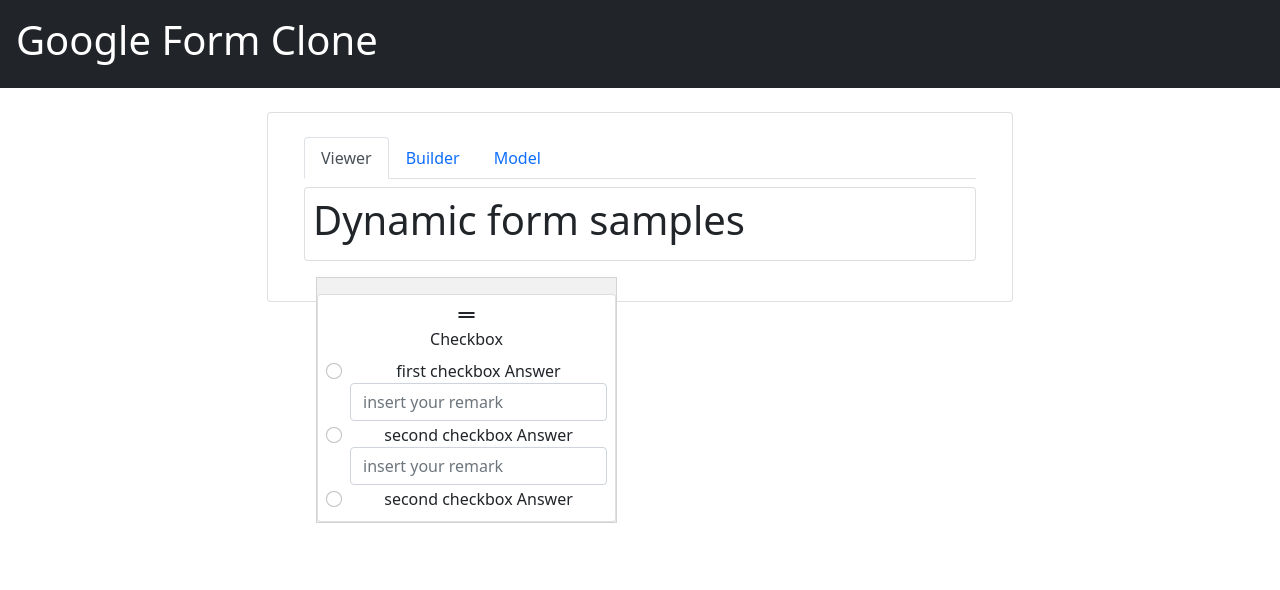
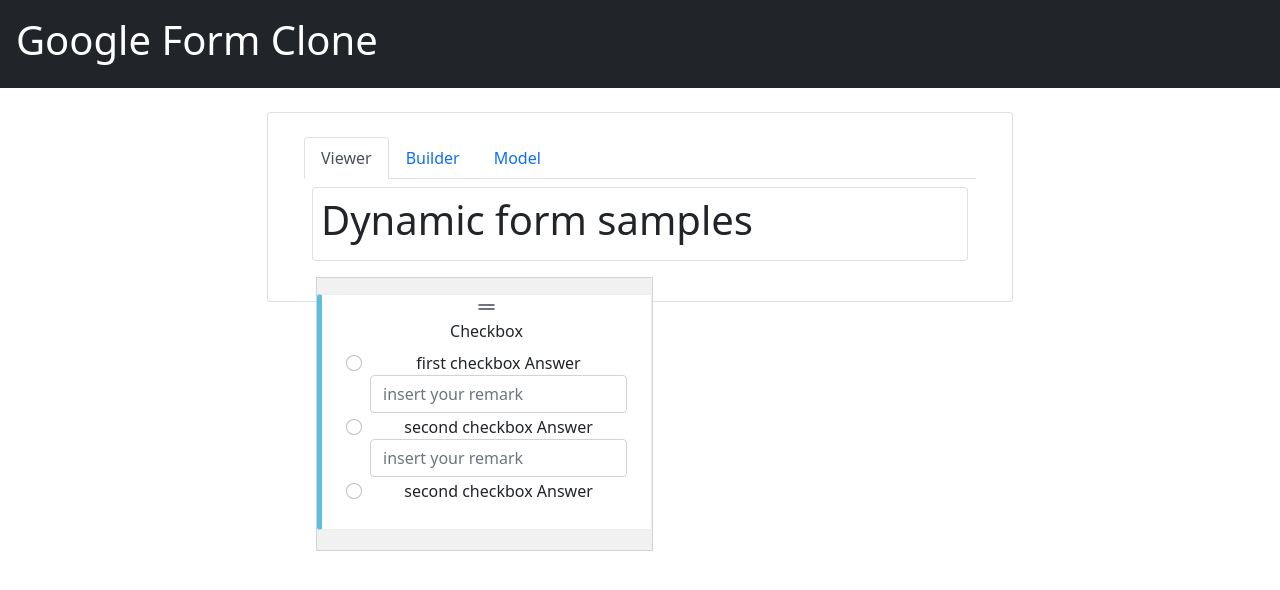
Before and after one commit to salehloke/google-form-clone, an Angular app: page / in a window 1280 px wide. Shown: the top 590 px of the page. Built offline with nearby package versions, Linux system fonts and the light colour scheme.

Commit message:
add callout to the cards

```diff
--- a/src/app/google-form-clone/google-form-viewer/google-form-viewer.component.html
+++ b/src/app/google-form-clone/google-form-viewer/google-form-viewer.component.html
@@ -1,5 +1,5 @@
 <!-- title card -->
-<div #title class="card p-2" cdkDrag>
+<div #title class="card p-2 m-2" cdkDrag>
   <h1>Dynamic form samples</h1>
   <!-- <i class="material-icons">add</i> -->
 </div>
@@ -9,10 +9,12 @@
   (cdkDropListDropped)="dropCardElement($event)"
 >
   <div class="myDiv" *ngFor="let element of cardElements" cdkDrag>
-    <div class="card p-2 mt-3 draggable">
+    <div class="card mt-3 draggable callout callout-info p-0">
+      <!-- drag handle -->
       <div class="text-center p-0 m-0">
-        <i class="material-icons text-center p-0 m-0">drag_handle</i>
+        <i class="material-icons text-center p-0 m-0 text-muted">drag_handle</i>
       </div>
+      <div class="p-4 pt-0">
         <!-- question label  -->
         <label class="form-label">
           {{ element.question.text }}
@@ -113,3 +115,4 @@
       </div>
     </div>
   </div>
+</div>
--- /dev/null
+++ b/src/app/google-form-clone/google-form-viewer/google-form-viewer.component.scss
@@ -0,0 +1,43 @@
+.callout {
+  padding: 20px;
+  margin: 20px 0;
+  border: 1px solid #eee;
+  border-left-width: 5px;
+  border-radius: 3px;
+  h4 {
+    margin-top: 0;
+    margin-bottom: 5px;
+  }
+  p:last-child {
+    margin-bottom: 0;
+  }
+  code {
+    border-radius: 3px;
+  }
+  & + .bs-callout {
+    margin-top: -5px;
+  }
+}
+@each $name, $color in (default, #777), (primary, #428bca), (success, #5cb85c),
+  (danger, #d9534f), (warning, #f0ad4e), (info, #5bc0de), (bdc, #29527a)
+{
+  .callout-#{$name} {
+    border-left-color: $color;
+    h4 {
+      color: $color;
+    }
+  }
+}
+
+.mydiv {
+  position: absolute;
+  z-index: 9;
+  background-color: #f1f1f1;
+  border: 1px solid #d3d3d3;
+  text-align: center;
+}
+
+.draggable {
+  cursor: move;
+  z-index: 10;
+}
--- a/src/app/google-form-clone/google-form-viewer/google-form-viewer.component.ts
+++ b/src/app/google-form-clone/google-form-viewer/google-form-viewer.component.ts
@@ -6,7 +6,7 @@ import { questionModel } from '../.././models/question.model';
 @Component({
   selector: 'google-form-clone-viewer',
   templateUrl: './google-form-viewer.component.html',
-  styleUrls: ['./google-form-viewer.component.css'],
+  styleUrls: ['./google-form-viewer.component.scss'],
   // schemas: [CUSTOM_ELEMENTS_SCHEMA],
 })
 export class GoogleFormViewerComponent implements OnInit {
```
Lines whose indentation alone changed are shown as unchanged.
